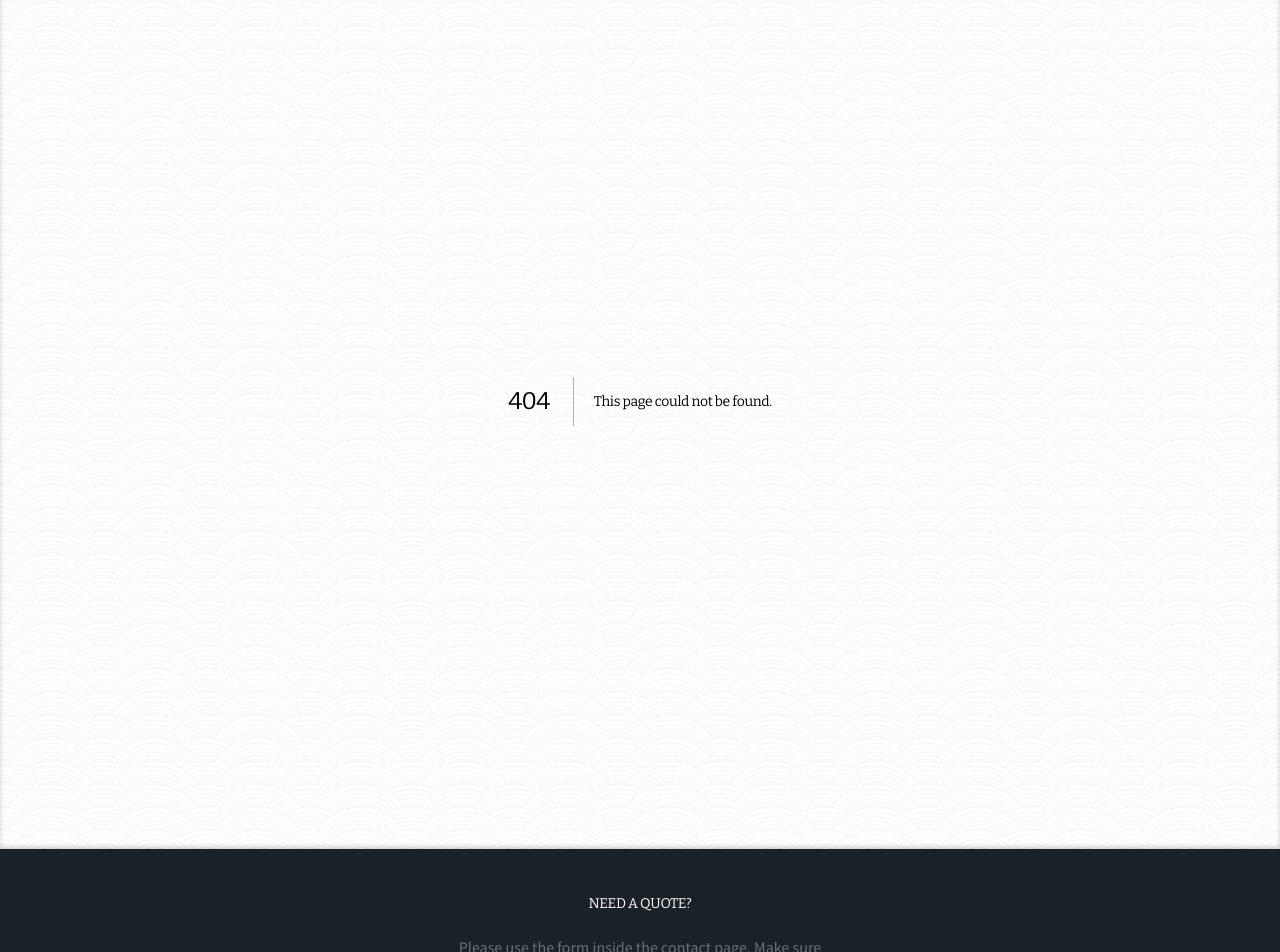
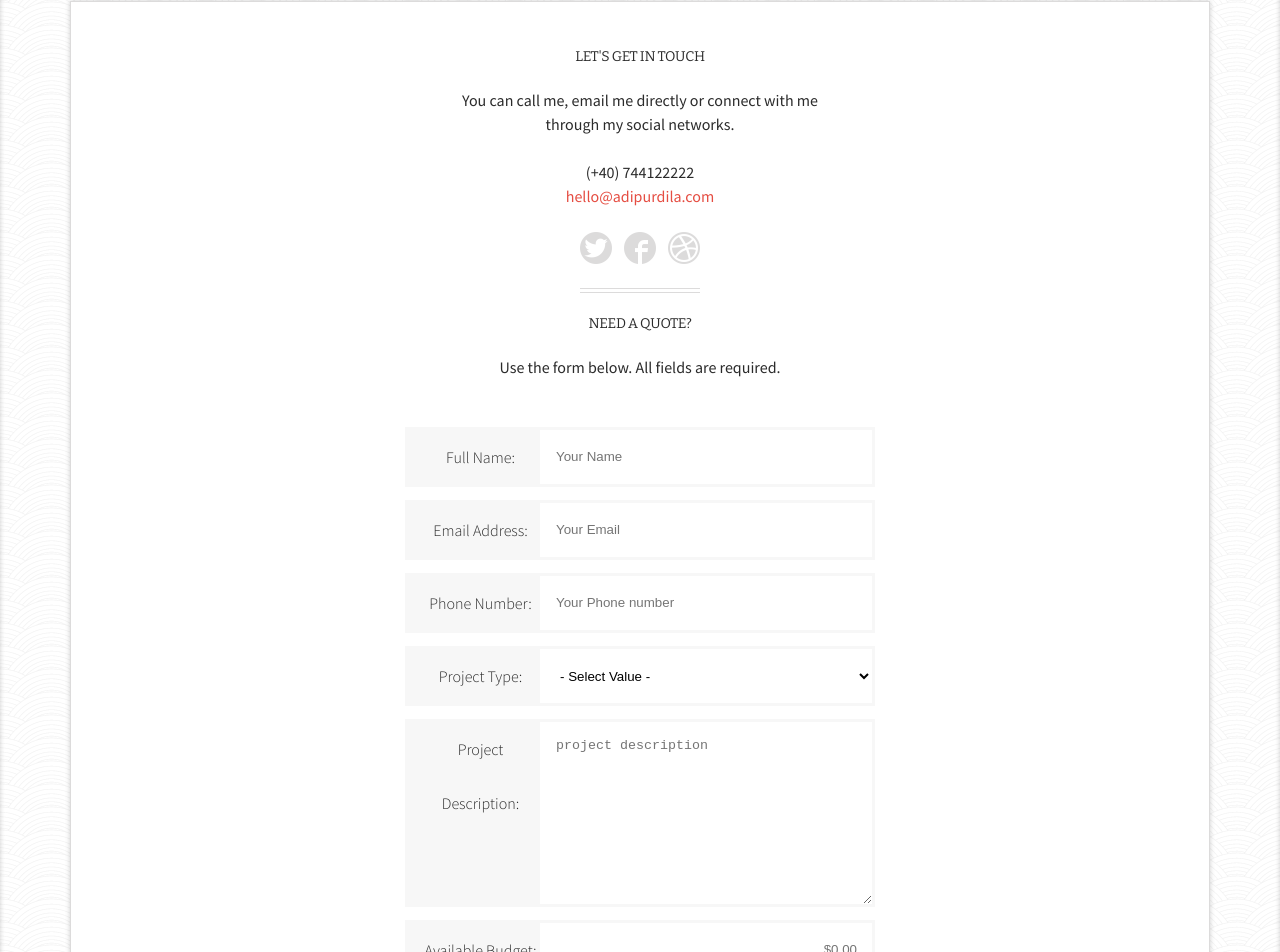
Before and after one commit to alikerock/minimal_portfolio_supabase, a Next.js app: page /contact in a window 1280 px wide. Before the commit this address had no page. Shown: the part 269-1221 px from the top of the page. Built offline with nearby package versions, Linux system fonts and the light colour scheme.

Commit message:
feat: insert 페이지 생성

```diff
--- /dev/null
+++ b/src/app/contact/page.js
@@ -0,0 +1,66 @@
+import Image from "next/image"
+
+export default function Contact() {
+  return (
+    <div className="container about_content shadow">
+      <div className="contact">
+        <h3 className="heading6">Let&apos;s Get in Touch</h3>
+        <p>
+          You can call me, email me directly or connect with me through my social networks.
+        </p>
+        <p>
+          (+40) 744122222<br />
+          <a href="mailto:hello@adipurdila.com">hello@adipurdila.com</a>
+        </p>
+        <ul className="social_links">
+          <li><a href=""><Image src="/images/twitter.png" width={32} height={32} alt="twitter" /></a></li>
+          <li><a href=""><Image src="/images/facebook.png" width={32} height={32} alt="facebook" /></a></li>
+          <li><a href=""><Image src="/images/dribble.png" width={32} height={32} alt="dribble" /></a></li>
+        </ul>
+      </div>
+      <hr className="double"/>
+        <div className="form">
+          <h3 className="heading6">Need a Quote?</h3>
+          <p>
+            Use the form below. All fields are required.
+          </p>
+          <div className="contact_form">
+            <form action="">
+              <p className="field">
+                <label for="username">Full Name:</label>
+                <input type="text" id="username" placeholder="Your Name"/>
+              </p>
+              <p className="field">
+                <label for="useremail">Email Address:</label>
+                <input type="text" id="useremail" placeholder="Your Email"/>
+              </p>
+              <p className="field">
+                <label for="userphone">Phone Number:</label>
+                <input type="text" id="userphone" placeholder="Your Phone number"/>
+              </p>
+              <p className="field">
+                <label for="project-type">Project Type:</label>
+                <select name="" id="project-type">
+                  <option value="" readonly>- Select Value -</option>
+                  <option value="Web">Web</option>
+                  <option value="Mobile">Mobile</option>
+                  <option value="Print">Print</option>
+                </select>
+              </p>
+              <p className="field">
+                <label for="project-desc">Project Description:</label>
+                <textarea name="" id="project-desc" cols="30" rows="10" placeholder="project description"></textarea>
+              </p>
+              <p className="field">
+                <label for="budget">Available Budget:</label>
+                <input type="number" id="budget" placeholder="$0.00"/>
+              </p>
+              <p className="submit">
+                <input type="submit" className="primary-btn" value="give me a quote"/>
+              </p>
+            </form>
+          </div>
+        </div>
+    </div>
+  )
+}
--- a/src/app/page.js
+++ b/src/app/page.js
@@ -3,7 +3,7 @@ import Image from "next/image";
 
 export default async function Home() {
   const supabase = createClient();
-  const { data: projects } = await supabase.from("portfolio").select();
+  const { data: projects } = await supabase.from("portfolio").select().limit(3);
   console.log(projects);
 
   return (
```
Also changed, not shown: src/app/insert/page.js (added, +54 -0 lines), src/app/portfolio/page.js (added, +38 -0 lines), src/app/layout.js (line endings or trailing spaces).
